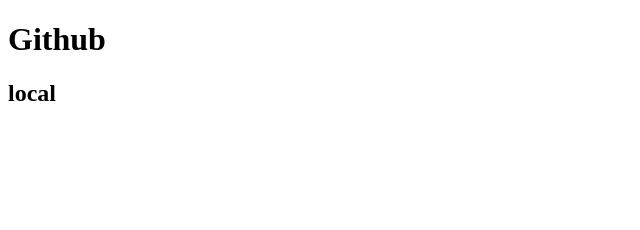
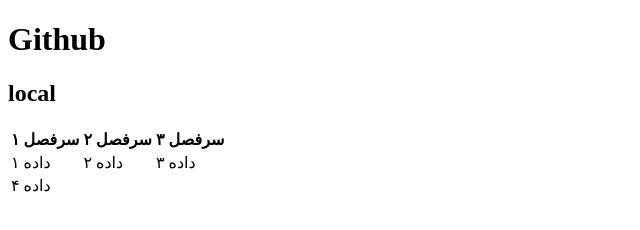
Before and after one commit to Amir-Tarah/login-test, a plain HTML site: page index.html in a window 1280 px wide. Shown: the whole page, without its empty margins (0-640 px from the left). Drawn offline with Linux system fonts and the light colour scheme.

Commit message:
added table meto

```diff
--- a/index.html
+++ b/index.html
@@ -8,5 +8,20 @@
     <body>
         <h1>Github</h1>
         <h2>local</h2>
+        <table>
+            <tr>
+                <th>سرفصل ۱</th>
+                <th>سرفصل ۲</th>
+                <th>سرفصل ۳</th>
+            </tr>
+            <tr>
+                <td>داده ۱</td>
+                <td>داده ۲</td>
+                <td>داده ۳</td>
+            </tr>
+            <tr>
+                <td>داده ۴</td>
+            </tr>
+        </table>
     </body>
 </html>
```
